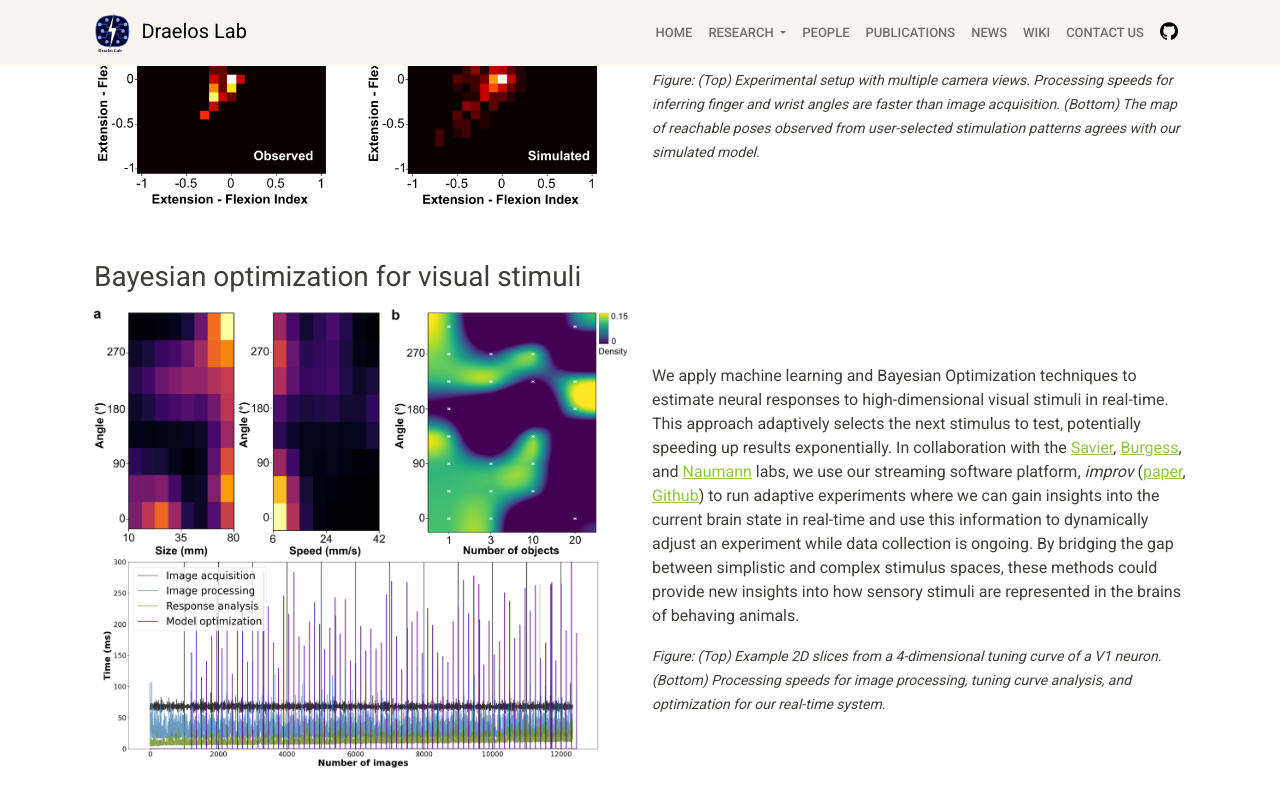
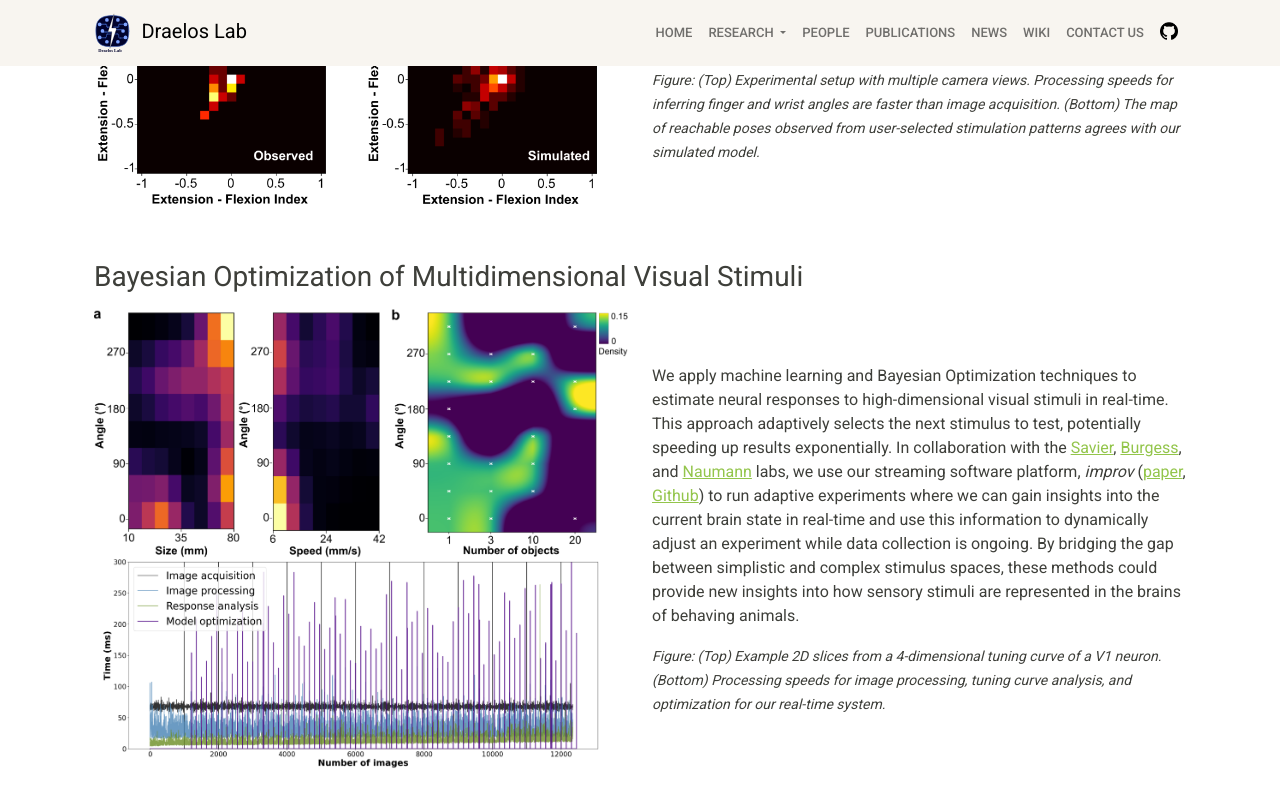
Before and after one commit to draeloslab/Website, a Jekyll site: the page built from research.html, in a window 1280 px wide and 900 px high, scrolled down 2422 px. Shown: the top 807 px of the window. Built offline with Jekyll 4.4.1, drawn with Linux system fonts in a browser that asks for light colours; nearby versions of some CDN libraries.

Commit message:
updated title

```diff
--- a/_projects/bayes-opt.html
+++ b/_projects/bayes-opt.html
@@ -1,5 +1,5 @@
 ---
-title: Bayesian optimization for visual stimuli
+title: Bayesian Optimization of Multidimensional Visual Stimuli
 image: /img/bayes-opt.png
 active: true
 order: 5
```
